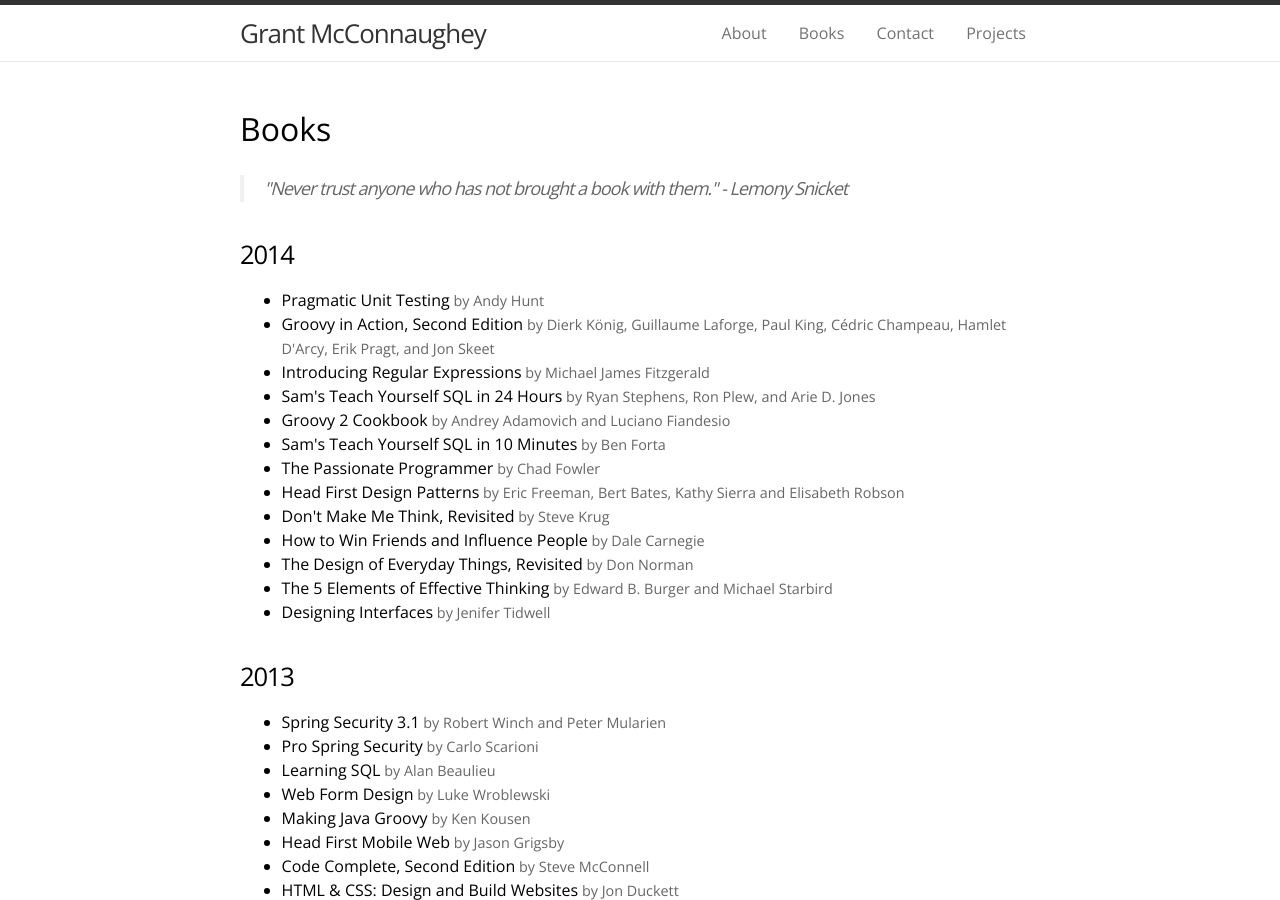
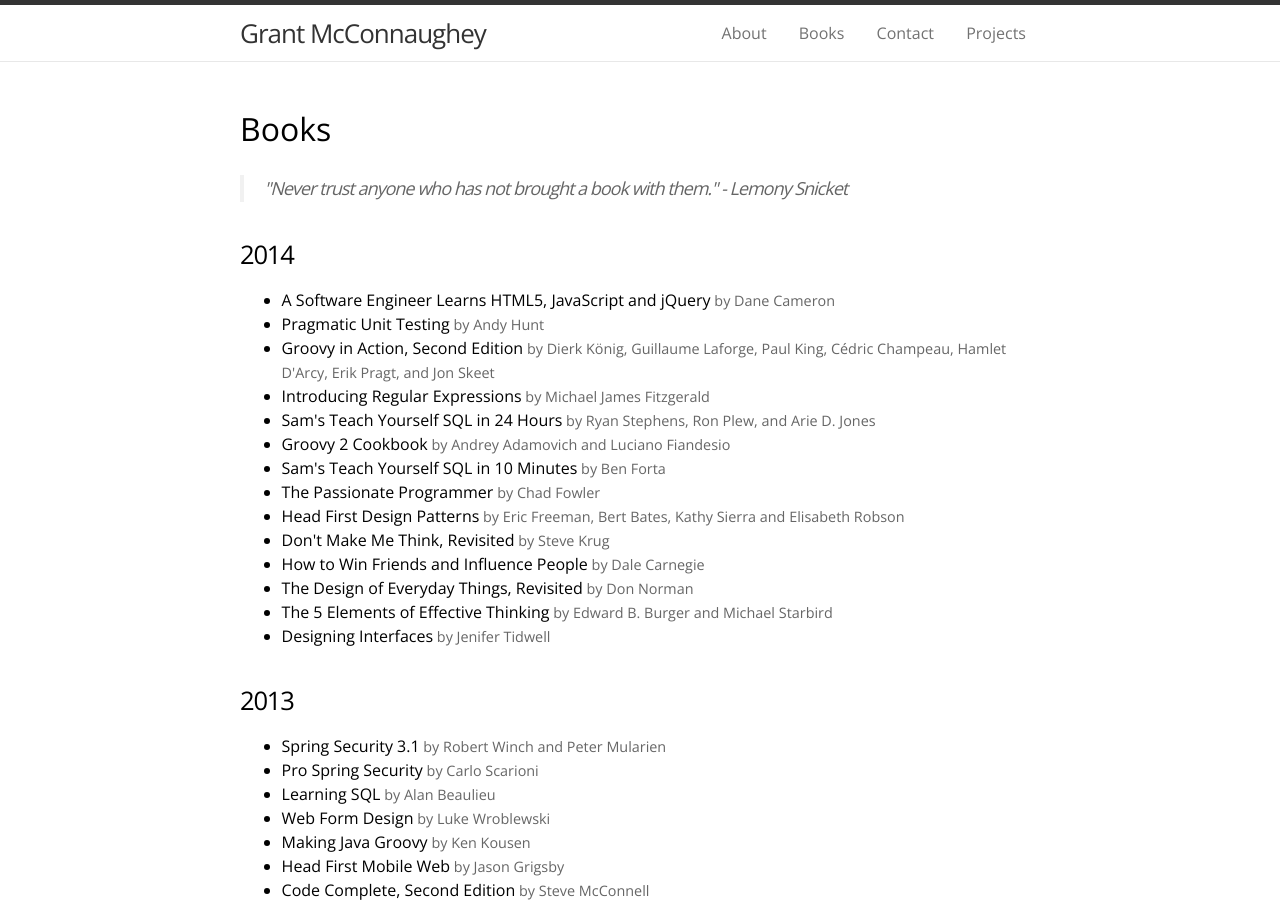
Before and after one commit to grantmcconnaughey/grantmcconnaughey.github.io, a Jekyll site: the page built from books.html, in a window 1280 px wide and 900 px high. Built offline with Jekyll 4.4.1, drawn with Linux system fonts in a browser that asks for light colours; nearby versions of some CDN libraries.

Commit message:
Updated 2014 books

```diff
--- a/_data/books2014.yml
+++ b/_data/books2014.yml
@@ -1,3 +1,6 @@
+-   title: A Software Engineer Learns HTML5, JavaScript and jQuery
+    author: Dane Cameron
+
 -   title: Pragmatic Unit Testing
     author: Andy Hunt
 
```
